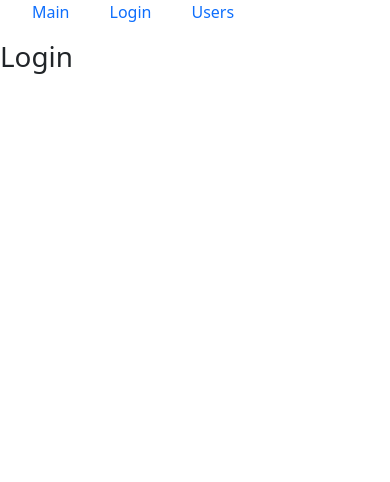
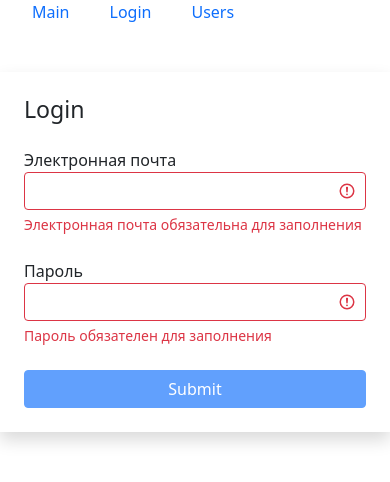
Before and after one commit to yanaBabicheva99/projectReact_09, a React (Create React App) app: page /login in a window 390 px wide. Shown: the top 482 px of the page. Built offline with nearby package versions, Linux system fonts and the light colour scheme.

Commit message:
creating Field

```diff
--- a/src/app/components/login.jsx
+++ b/src/app/components/login.jsx
@@ -1,8 +1,86 @@
-import React from 'react';
+import React, {useEffect, useState} from 'react';
+import TextField from './textField';
+import {validator} from '../utils/validator';
+const Login = () => {
+    const [data, setData] = useState({email: '', password: ''});
+    const [errors, setErrors] = useState({});
 
-const Login = () => {
+    const handelChange = ({target}) => {
+        setData(prevSate => ({...prevSate, [target.name]: target.value}));
+    };
+
+    useEffect(() => {
+        validate();
+    }, [data]);
+
+    const validatorConfig = {
+        email: {
+            isRequired: {
+                message: 'Электронная почта обязательна для заполнения'
+            },
+            isEmail: {
+                message: 'Email введен не корректно'
+            }
+        },
+        password: {
+            isRequired: {
+                message: 'Пароль обязателен для заполнения'
+            },
+            isCapitalSymbol: {
+                message: 'Пароль должен содержать хотя бы одну заглавную букву'
+            },
+            isContainDigit: {
+                message: 'Пароль должен содержать хотя бы одно число'
+            },
+            min: {
+                message: 'Пароль долже состоять минимум из 8 символов',
+                value: 8
+            }
+        }
+    };
+
+    const validate = () => {
+        const errors = validator(data, validatorConfig);
+        setErrors(errors);
+        return Object.keys(errors).length === 0;
+    };
+
+    const isValid = Object.keys(errors).length === 0;
+
+    const handelSubmit = (e) => {
+        e.preventDefault();
+        const isValid = validate();
+        if (!isValid) {
+            return null;
+        }
+        console.log(data);
+    };
     return (
-        <h1>Login</h1>
+        <div className='container mt-5'>
+            <div className="row">
+                <div className="col-md-6 offset-md-3 shadow p-4">
+                    <h3 className='mb-4'>Login</h3>
+                    <form onSubmit={handelSubmit}>
+                        <TextField
+                            onChang={handelChange}
+                            name='email'
+                            label='Электронная почта'
+                            value={data.email}
+                            error={errors.email}
+                        />
+                        <TextField
+                            onChang={handelChange}
+                            name='password'
+                            label='Пароль'
+                            type='password'
+                            value={data.password}
+                            error={errors.password}
+                        />
+                        <button disabled={!isValid} className='btn btn-primary w-100 mx-auto'>Submit</button>
+                    </form>
+                </div>
+            </div>
+        </div>
     );
 };
 export default Login;
--- a/src/app/components/textField.jsx
+++ b/src/app/components/textField.jsx
@@ -0,0 +1,58 @@
+import React from 'react';
+import PropTypes from 'prop-types';
+import style from './textFieldStyle/textField.module.css';
+const TextField = ({label, type, value, name, error, onChang, placeholder, customStyle}) => {
+    const getInputClasses = () => {
+        return 'form-control' + (error ? ' is-invalid' : '');
+    };
+    return (
+        <>
+            {customStyle
+                ? <div className={style.wrapper}>
+                    {/* <svg className={style.icon} xmlns="http://www.w3.org/2000/svg" viewBox="0 0 21 21"> */}
+                    {/*    <path d="M21 19.59l-5-5A9 9 0 1014.6 16l5 5zM4 13.94a7 7 0 119.89 0 7 7 0 01-9.89 0z"></path> */}
+                    {/* </svg> */}
+                    <input
+                        name={name}
+                        type={type}
+                        value={value}
+                        placeholder={placeholder}
+                        id={name}
+                        onChange={(e) => onChang(e)}
+                        className={style.input}
+                    />
+                </div>
+                : <div className='mb-4'>
+                    <label htmlFor={name}>{label}</label>
+                    <input
+                        name={name}
+                        type={type}
+                        value={value}
+                        placeholder={placeholder}
+                        id={name}
+                        onChange={(e) => onChang(e)}
+                        className={getInputClasses()}
+                    />
+                    {error && <div className='invalid-feedback'>{error}</div>}
+                </div>}
+
+        </>
+    );
+};
+TextField.propTypes = {
+    label: PropTypes.string,
+    type: PropTypes.string,
+    value: PropTypes.string.isRequired,
+    name: PropTypes.string.isRequired,
+    onChang: PropTypes.func.isRequired,
+    error: PropTypes.string,
+    placeholder: PropTypes.string,
+    customStyle: PropTypes.bool
+};
+TextField.defaultProps = {
+    type: 'text',
+    placeholder: '',
+    label: '',
+    customStyle: false
+};
+export default TextField;
--- a/src/app/components/textFieldStyle/textField.module.css
+++ b/src/app/components/textFieldStyle/textField.module.css
@@ -0,0 +1,35 @@
+.icon {
+    width: 25px;
+    opacity: 0.4;
+
+}
+.wrapper {
+    width: 500px;
+    position: relative;
+    border: 2px solid #f1f1f1;
+    border-radius: 8px;
+    padding: 0 4px;
+    margin-top: 20px;
+    margin-bottom: 20px;
+}
+.wrapper:hover {
+    box-shadow: 3px 3px 10px #c5c5c5;;
+}
+.input {
+    width: 460px;
+    height: 30px;
+    padding: 0;
+    border: none;
+    outline:none;
+}
+.wrapper::after {
+    content: '';
+    display: block;
+    position: absolute;
+    top: 3px;
+    right: 2px;
+    width: 23px;
+    height: 23px;
+    opacity: 0.4;
+    background-image: url("../../app/img/icon.svg");
+}
--- a/src/app/components/userPage.jsx
+++ b/src/app/components/userPage.jsx
@@ -25,7 +25,7 @@ const UserPage = ({id}) => {
                         <QualitiesList qualities={userById.qualities}/>
                         <p>completedMeetings: {userById.completedMeetings}</p>
                         <h1>Rate: {userById.rate}</h1>
-                        <button onClick={() => handelSave()}>Все пользователи</button>
+                        <button onClick={handelSave}>Все пользователи</button>
                     </div>
                     : <h1>Loading...</h1>
             }
--- a/src/app/components/users.jsx
+++ b/src/app/components/users.jsx
@@ -7,6 +7,7 @@ import SearchStatus from './searchStatus';
 import UsersTable from './usersTable';
 import _ from 'lodash';
 import Loader from '../Loader/loader';
+import TextField from './textField';
 const Users = () => {
     const pageSize = 8;
     const [currentPage, setCurrentPage] = useState(1);
@@ -15,10 +16,15 @@ const Users = () => {
     const [selectedSort, setSelectedSort] = useState({path: 'name', order: 'asc'});
 
     const [users, setUsers] = useState();
+    const [search, setSearch] = useState('');
 
     useEffect(() => {
         api.users.fetchAll().then(data => setUsers(data));
     }, []);
+
+    useEffect(() => {
+        setCurrentPage(1);
+    }, [search]);
 
     const handleDelete = (userId) => {
         setUsers(users.filter((user) => user._id !== userId));
@@ -44,6 +50,7 @@ const Users = () => {
     }, [selectedProf]);
 
     const handleProfessionSelect = (item) => {
+        setSearch('');
         setSelectedProf(item);
     };
 
@@ -58,14 +65,20 @@ const Users = () => {
     const handleSort = (item) => {
         setSelectedSort(item);
     };
+    const handelSearch = ({target}) => {
+        setSelectedProf();
+        setSearch(target.value);
+    };
+    if (users) {
+        const searchedUsers = search && users.filter(user => user.name.toLowerCase().includes(search.toLowerCase()));
 
-    if (users) {
         const filteredUsers = selectedProf
             ? users.filter(user => JSON.stringify(user.profession) === JSON.stringify(selectedProf))
             : users;
 
-        const count = filteredUsers.length;
-        const sortedUsers = _.orderBy(filteredUsers, [selectedSort.path], [selectedSort.order]);
+        const count = search ? searchedUsers.length : filteredUsers.length;
+        const sortedUsers = _.orderBy(searchedUsers.length ? searchedUsers : filteredUsers, [selectedSort.path], [selectedSort.order]);
+
         const userCrop = paginate(sortedUsers, currentPage, pageSize);
 
         return (
@@ -84,6 +97,13 @@ const Users = () => {
                 )}
                 <div style={{margin: '10px'}}>
                     <SearchStatus length={count}/>
+                    <TextField
+                        name={search}
+                        value={search}
+                        onChang={handelSearch}
+                        placeholder='Search...'
+                        customStyle={true}
+                    />
                     {count > 0 && (
                         <UsersTable
                             users={userCrop}
@@ -111,3 +131,4 @@ const Users = () => {
     </div>;
 };
 export default Users;
+// searchedUsers || filteredUsers
--- a/src/app/utils/validator.js
+++ b/src/app/utils/validator.js
@@ -0,0 +1,43 @@
+export function validator(data, config) {
+    const errors = {};
+
+    function validate(validateMethod, data, config) {
+        let statusValidate;
+        switch (validateMethod) {
+        case 'isRequired':
+            statusValidate = data.trim() === '';
+            break;
+
+        case 'isEmail': {
+            const emailRegExp = /^\S+@\S+\.\S+$/g;
+            statusValidate = !emailRegExp.test(data);
+            break;
+        }
+
+        case 'isCapitalSymbol': {
+            const capitalRegExp = /[A-Z]+/g;
+            statusValidate = !capitalRegExp.test(data);
+            break;
+        }
+        case 'isContainDigit': {
+            const digitRegExp = /\d+/g;
+            statusValidate = !digitRegExp.test(data);
+            break;
+        }
+        case 'min': {
+            statusValidate = data.length < config.value;
+            break;
+        }
+        }
+        if (statusValidate) return config.message;
+    }
+    for (const fieldName in data) {
+        for (const validateMethod in config[fieldName]) {
+            const error = validate(validateMethod, data[fieldName], config[fieldName][validateMethod]);
+            if (error && !errors[fieldName]) {
+                errors[fieldName] = error;
+            }
+        }
+    }
+    return errors;
+}
```
Also changed, not shown: src/app/app/img/icon.svg, 1 other file (tests, documents, lock files or other folders).
